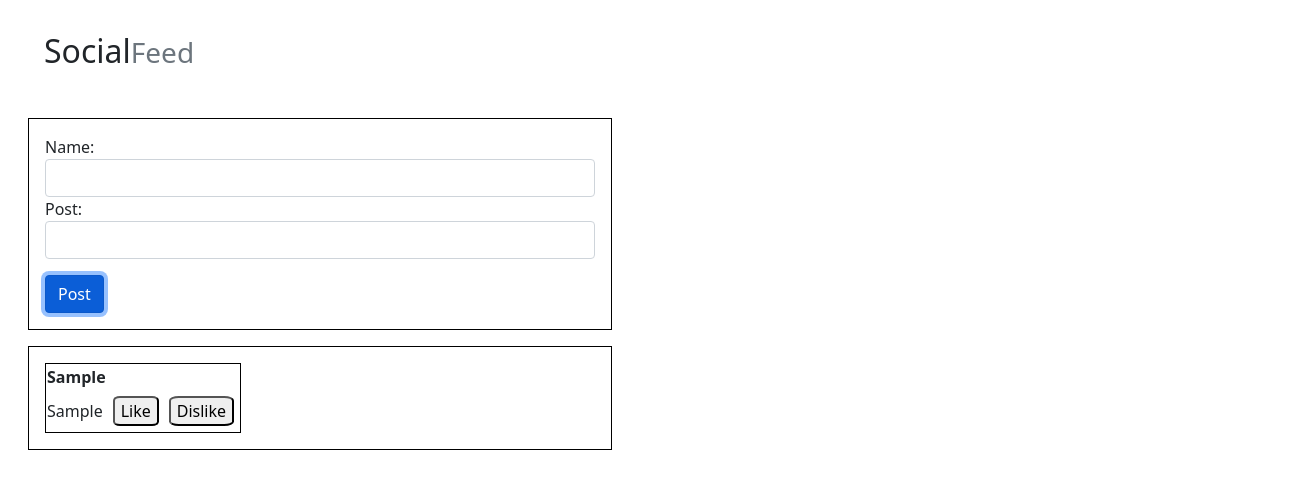
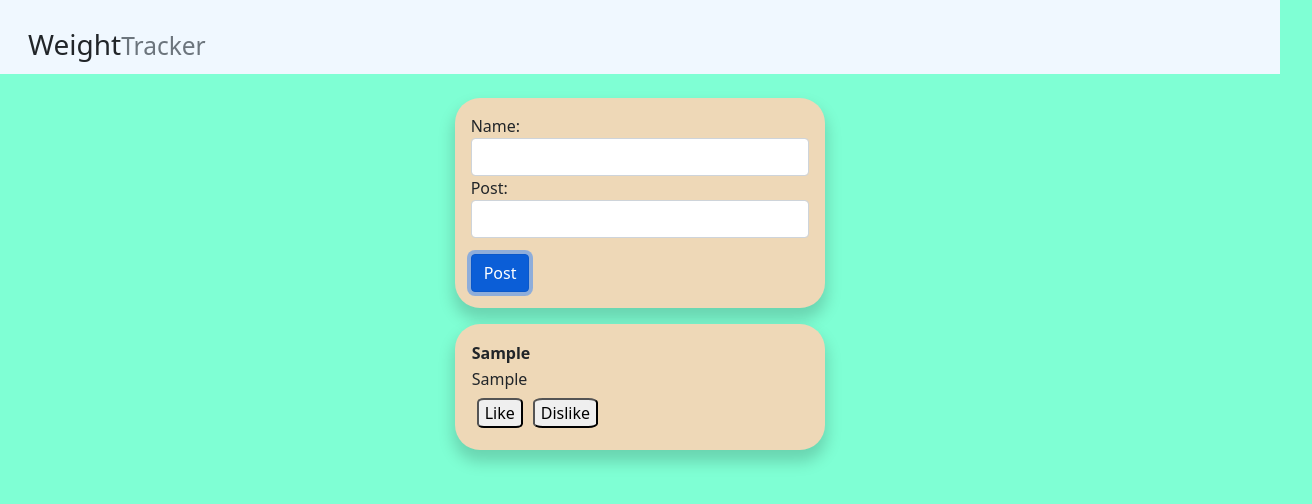
Before and after one commit to Colemassey/React-Social-Feed, a React (Create React App) app: page / in a window 1280 px wide. Both pictures are taken after typing "Sample", "Sample" into the empty fields and a click on the button "Post". Shown: the top 504 px of the page, 1312 px wide, since content can reach past the window. Built offline with nearby package versions, Linux system fonts and the light colour scheme.

Commit message:
Fixed Dislike button. Finished Styling!!!!!

```diff
--- /dev/null
+++ b/public/index.css
@@ -0,0 +1,10 @@
+.body {
+    background-color: aquamarine;
+}
+
+.header {
+    background-color: aliceblue;
+    padding-left: 1em;
+    padding-top: 1em;
+    padding-bottom: 1%;
+}
--- a/public/index.html
+++ b/public/index.html
@@ -24,9 +24,11 @@
       work correctly both with client-side routing and a non-root public URL.
       Learn how to configure a non-root public URL by running `npm run build`.
     -->
+    <h3 class="header">Weight<small class='text-muted'>Tracker</small></h3>
     <title>Social Feed</title>
+    <link rel="stylesheet" type="text/css" href="index.css" />
   </head>
-  <body>
+  <body class="body">
     <noscript>You need to enable JavaScript to run this app.</noscript>
     <div id="root"></div>
     <!--
--- a/src/App.css
+++ b/src/App.css
@@ -1,7 +1,25 @@
 .border-box {
+    box-shadow: 0px 10px 15px 2px rgba(0, 0, 0, 0.17);
+    border-radius: 25px;
+    background-color: rgb(238, 216, 183);
     border: 1px;
-    border-style: solid;
-    border-color:black;
     margin: 1em;
     padding: 1em;
 }
+
+
+
+.parent {
+
+    display: grid;
+    grid-template-columns: repeat(3, 1fr);
+    grid-template-rows: 1fr;
+    grid-column-gap: 0px;
+    grid-row-gap: 0px;
+    }
+
+    .div1 { grid-area: 1 / 2 / 2 / 3; }
+    .div2 { grid-area: 2 / 2 / 3 / 3; }
+    .div3 { grid-area: 3 / 2 / 4 / 3; }
+    .div4 { grid-area: 4 / 2 / 5 / 3; }
+    .div5 { grid-area: 5 / 2 / 6 / 3; }
--- a/src/App.js
+++ b/src/App.js
@@ -34,20 +34,23 @@ function App() {
   }
 
   return (
-    <div className='container-fluid'>
+    <div class="parent">
+      <div class="div1"> </div>
+      <div class="div2"> </div>
+      <div class="div3">
+      <div className='container-fluid'>
       <div className='row'>
-        <h2 style={{ margin: "1em" }}>
-          Social<small className="text-muted">Feed</small>
-        </h2>
-        <div className='col-xl-6'>
+        </div>
           <div className="border-box">
             <CreatePost addNewPostProperty={addNewPost} />
           </div>
           <div className="border-box">
             <DisplayPosts parentPosts={posts} onLikeClick={onLikeClick} onDislikeClick={onDislikeClick} />
           </div>
-        </div>
+    </div>
       </div>
+      <div class="div4"> </div>
+      <div class="div5"> </div>
     </div>
   );
 }
--- a/src/Components/DisplayPosts/DisplayPosts.jsx
+++ b/src/Components/DisplayPosts/DisplayPosts.jsx
@@ -4,16 +4,18 @@ import './DisplayPosts.css'
 
 const DisplayPosts = (props) => {
     return (
-        <table>
+        <table className="borderLine">
           {props.parentPosts.map((post, index) => {
             return (
-                <tbody className='border-box'>
-                    <tr>
+                <tbody>
+                    <tr style={{'marginTop': '1em'}}>
                         <th>{post.name}</th>
                     </tr>
-                    <tr>
+                    <tr style={{'marginTop': '1em'}}>
                         <td>{post.post}</td>
-                        <td><LikeButton onLikeClick={props.onLikeClick} onDislikeClick={props.onDislikeClick} index={index} post={post} /></td>
+                    </tr>
+                    <tr style={{'marginTop': '1em'}}>
+                    <td><LikeButton onLikeClick={props.onLikeClick} onDislikeClick={props.onDislikeClick} index={index} post={post}  /></td>
                     </tr>
                 </tbody>
             );
```
